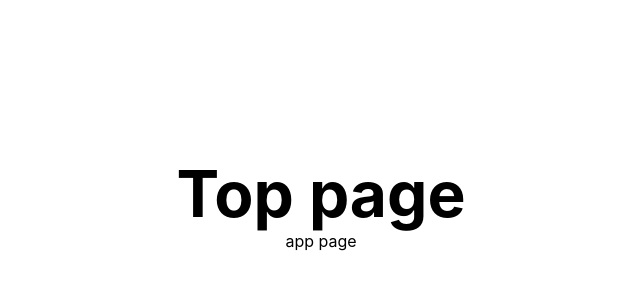
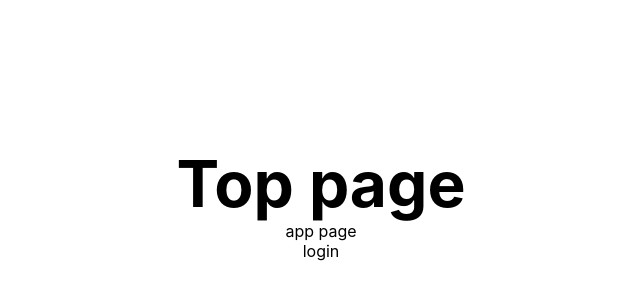
Before and after one commit to pandanoir/todo-nextjs, a Next.js app: page / in a window 1280 px wide. Shown: the part 196-496 px from the top of the page, without its empty margins (319-959 px from the left). Built offline with nearby package versions, Linux system fonts and the light colour scheme.

Commit message:
use a tag for login/logout link instead of Link

```diff
--- a/app/page.tsx
+++ b/app/page.tsx
@@ -7,6 +7,8 @@
       <main className={styles.main}>
         <h1 className={styles.title}>Top page</h1>
         <Link href="/todo">app page</Link>
+        {/* eslint-disable-next-line @next/next/no-html-link-for-pages */}
+        <a href="/api/auth/login">login</a>
       </main>
     </div>
   );
--- a/app/todo/page.tsx
+++ b/app/todo/page.tsx
@@ -55,9 +55,11 @@
 
 const TodoPage: FC<{ user: UserProfile }> = () => {
   const { todos, update, createNewTodo } = useTodo();
+  console.log(todos, styles);
   return (
     <div className={styles.container}>
-      <Link href="/api/auth/logout">Logout</Link>
+      {/* eslint-disable-next-line @next/next/no-html-link-for-pages */}
+      <a href="/api/auth/logout">Logout</a>
       <main className={styles.main}>
         <h1 className={styles.title}>Todo sample</h1>
 
```
